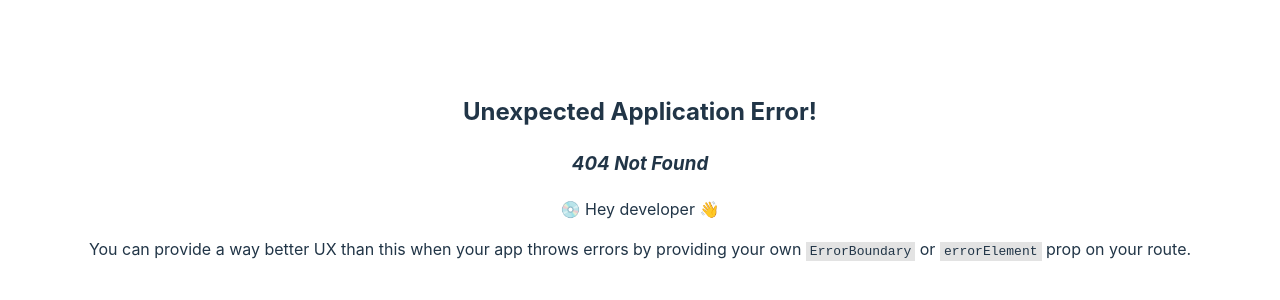
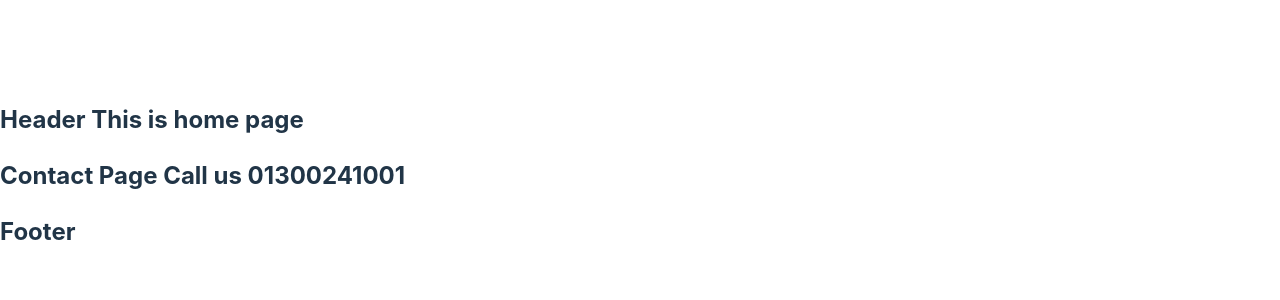
Before and after one commit to mollikacomputer/simple-crud-client, a React (Vite) app: page /contact in a window 1280 px wide. Before the commit this address had no page. Shown: the part 224-524 px from the top of the page. Built offline with nearby package versions, Linux system fonts and the light colour scheme.

Commit message:
implement  nested route

```diff
--- a/src/App.jsx
+++ b/src/App.jsx
@@ -4,10 +4,10 @@ function App() {
 
   const handleAddUser = event =>{
     event.preventDefault();
-    const form = event.target;
-    const name = form.name.value;
-    const email = form.email.value;
-    const user = {name, email};
+    // const form = event.target;
+    const name = event.target.name.value;
+    const email = event.target.email.value;
+    const user = {name, email}
     console.log(user);
 
     fetch('http://localhost:5000/users', {
@@ -19,7 +19,8 @@ function App() {
     })
     .then(res => res.json())
     .then(data => {
-      console.log(data);
+      console.log("success", data);
+      event.target.reset();
     });
 
   }
--- /dev/null
+++ b/src/components/About/About.jsx
@@ -0,0 +1,11 @@
+import React from 'react';
+
+const AboutPage = () => {
+    return (
+        <div>
+            <h2> This is About page</h2>
+        </div>
+    );
+};
+
+export default AboutPage;
--- /dev/null
+++ b/src/components/Contact/Contact.jsx
@@ -0,0 +1,11 @@
+import React from 'react';
+
+const ContactPage = () => {
+    return (
+        <div>
+            <h2> Contact Page Call us 01300241001</h2>
+        </div>
+    );
+};
+
+export default ContactPage;
--- /dev/null
+++ b/src/components/Home/Home.jsx
@@ -0,0 +1,12 @@
+import {Outlet} from "react-router-dom";
+const Home = () => {
+    return (
+        <div>
+            <h2> Header This is home page</h2>
+            <Outlet></Outlet>
+            <h2> Footer</h2>
+        </div>
+    );
+};
+
+export default Home;
```
Also changed, not shown: src/main.jsx (+20 -4 lines).
